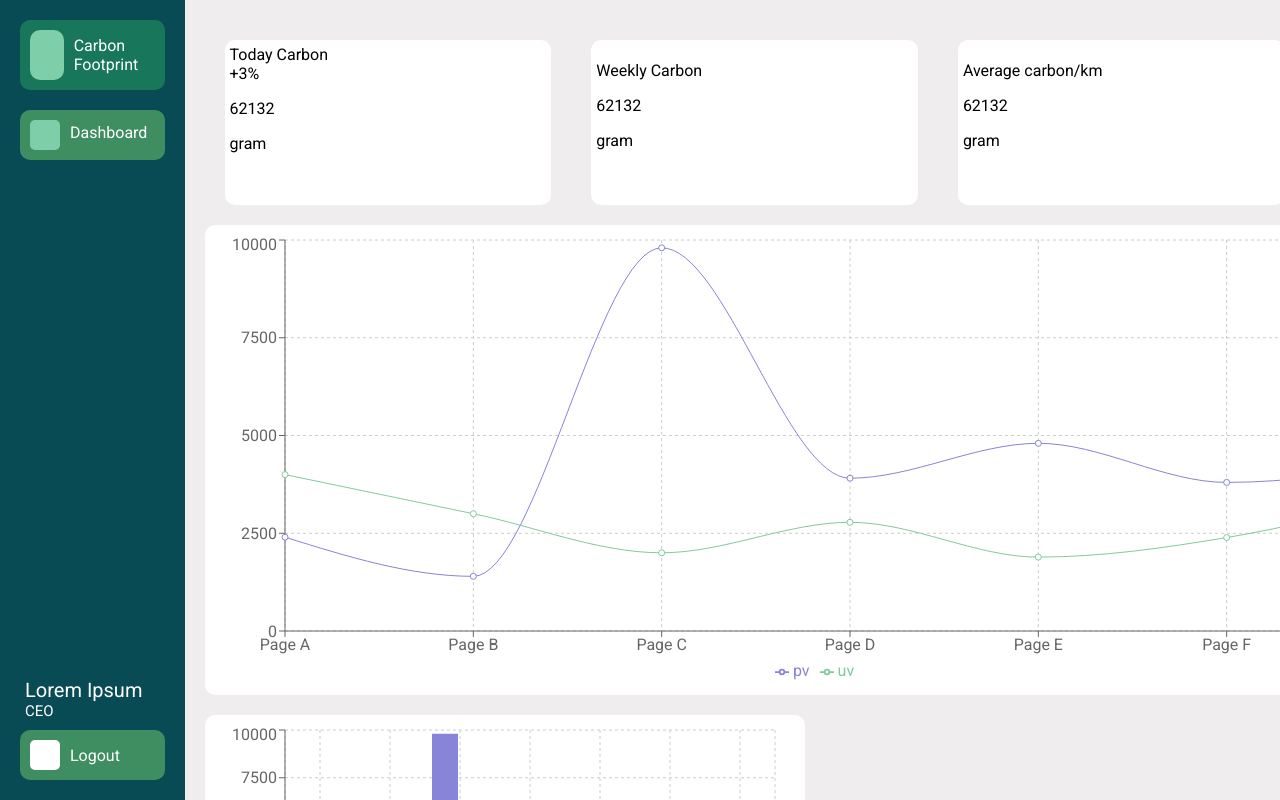
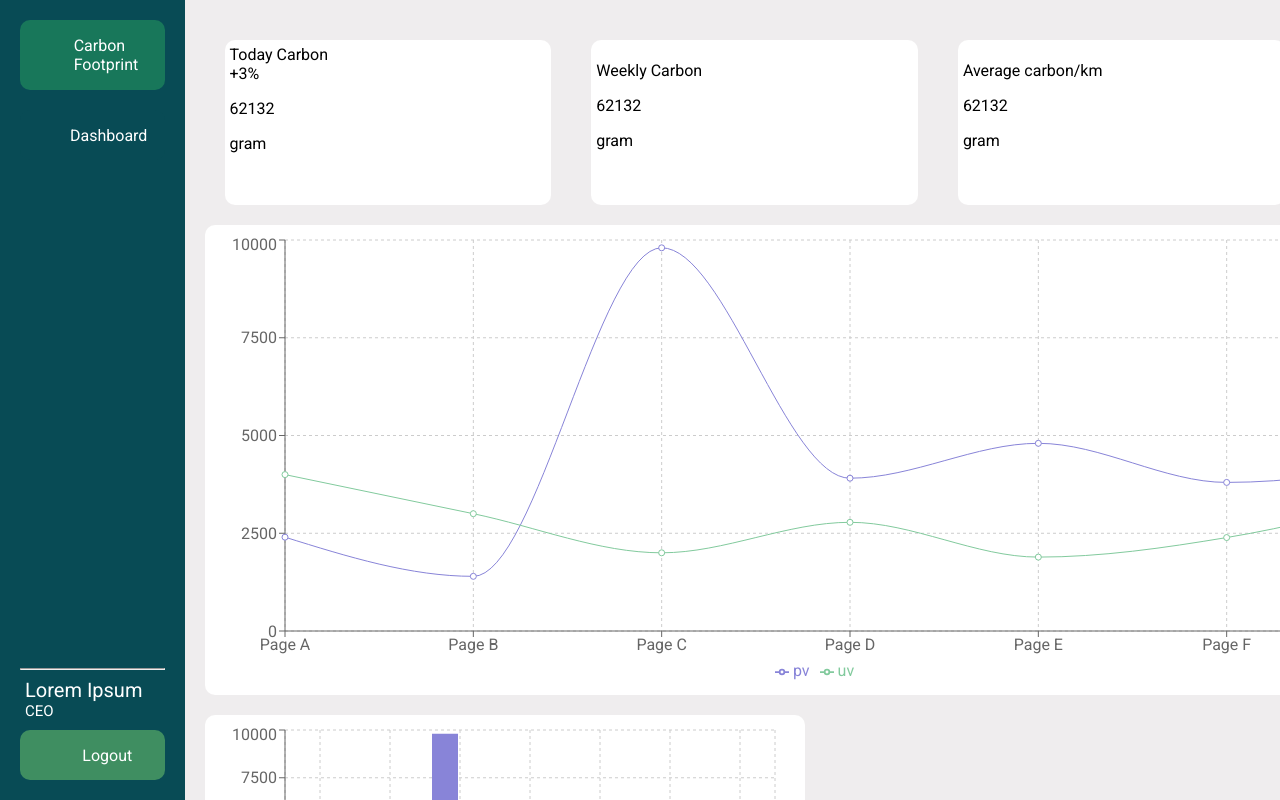
Before and after one commit to Perth27413/Cassandra, a Next.js app: page / in a window 1280 px wide. Shown: the top 800 px of the page. Built offline with nearby package versions, Linux system fonts and the light colour scheme.

Commit message:
fix design + add logo

```diff
--- a/components/genetal-components/Sidebar.scss
+++ b/components/genetal-components/Sidebar.scss
@@ -18,7 +18,10 @@
                 cursor: pointer;
             }
             .logo-banner {
-                background-color: #7ECEA9;
+                display: flex;
+                justify-content: center;
+                align-items: center;
+                font-size: 40px;
                 border-radius: 10px;
                 width: 50px;
                 height: 50px;
@@ -31,21 +34,23 @@
         }
         .menu-list {
             margin-top: 20px;
-            background-color: #3F8E61;
+            background-color:#084B55;
             width: 100%;
             height: 50px;
             border-radius: 10px;
             display: flex;
             .logo-menu {
+                display: flex;
+                align-items: center;
+                justify-content: center;
+                font-size: 25px;
                 margin: 10px;
-                background-color: #7ECEA9;
                 width: 30px;
                 height: 30px;
                 border-radius: 5px;
             }
             .text-menu {
                 display: flex;
-                padding-bottom: 5px;
                 align-items: center;
             }
             &:hover{
@@ -55,7 +60,7 @@
         }
     }
     .side-bar-bottom {
-        .user-name{
+        .user-name {
             padding-left: 5px;
             font-size: 20px;
         }
@@ -70,11 +75,15 @@
             height: 50px;
             border-radius: 10px;
             display: flex;
+            justify-content: center;
             .logo-logout{
-                margin: 10px;
+                display: flex;
+                align-items: center;
+                justify-content: center;
+                font-size: 25px;
+                margin: 10px 0px;
                 width: 30px;
                 height: 30px;
-                background: white;
                 border-radius: 5px;
             }
             .text-logout {
--- a/components/genetal-components/Sidebar.tsx
+++ b/components/genetal-components/Sidebar.tsx
@@ -21,6 +21,7 @@ class Sidebar extends React.PureComponent<IProps, IState> {
         <div className="side-bar-top">
           <div className="banner">
             <div className="logo-banner">
+              <em className="fas fa-copyright"></em>
             </div>
             <div className="text-banner">
               Carbon Footprint
@@ -28,7 +29,7 @@ class Sidebar extends React.PureComponent<IProps, IState> {
           </div>
           <div className="menu-list">
             <div className="logo-menu">
-
+              <em className="far fa-chart-bar"></em>
             </div>
             <div className="text-menu">
               Dashboard
@@ -37,10 +38,13 @@ class Sidebar extends React.PureComponent<IProps, IState> {
         </div>
 
         <div className="side-bar-bottom">
+          <hr />
           <div className="user-name">Lorem Ipsum</div>
           <div className="position">CEO</div>
           <div className="logout">
-          <div className="logo-logout"></div>
+          <div className="logo-logout">
+            <em className="fas fa-sign-out-alt"></em>
+          </div>
           <div className="text-logout">Logout</div>
           </div>
         </div>
```
